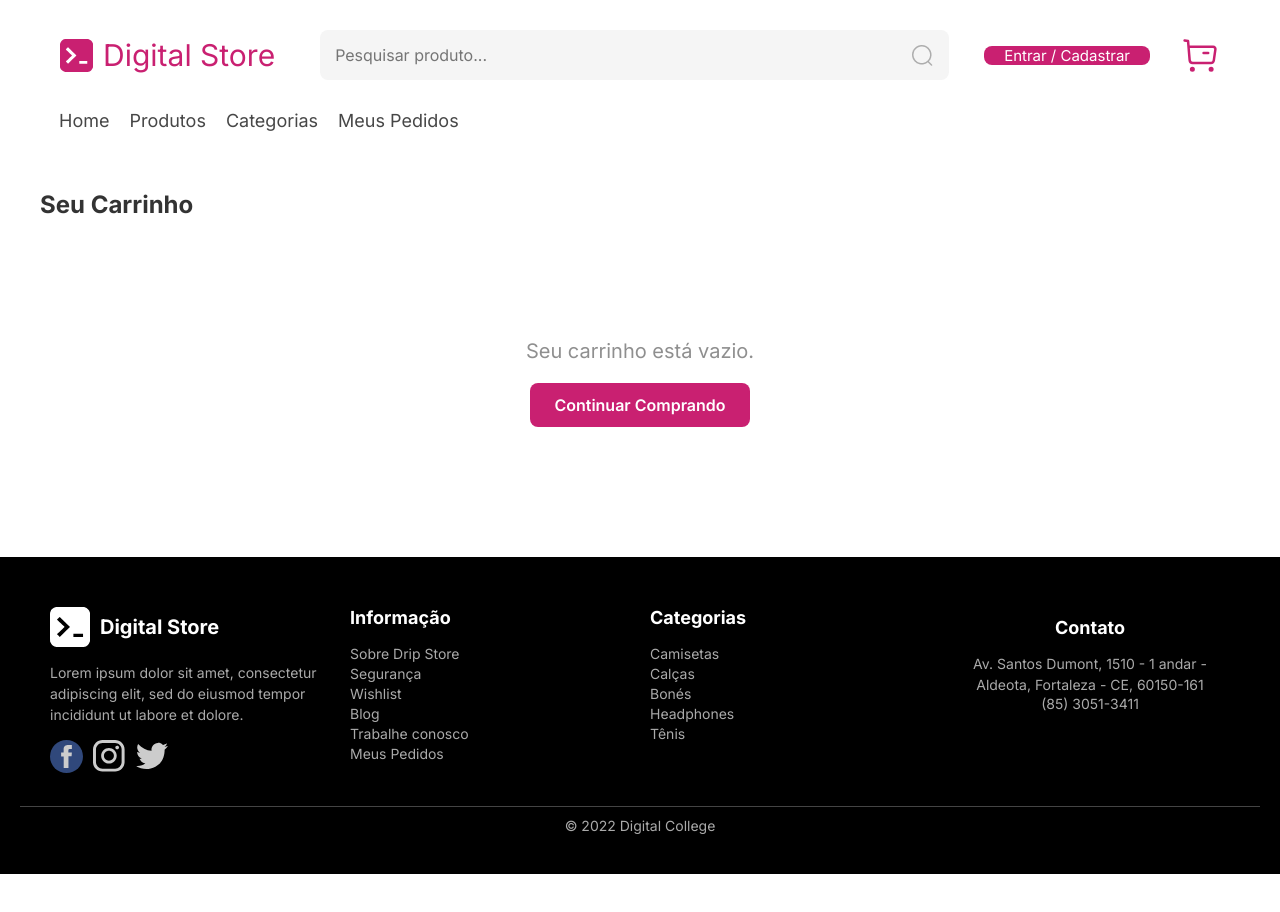
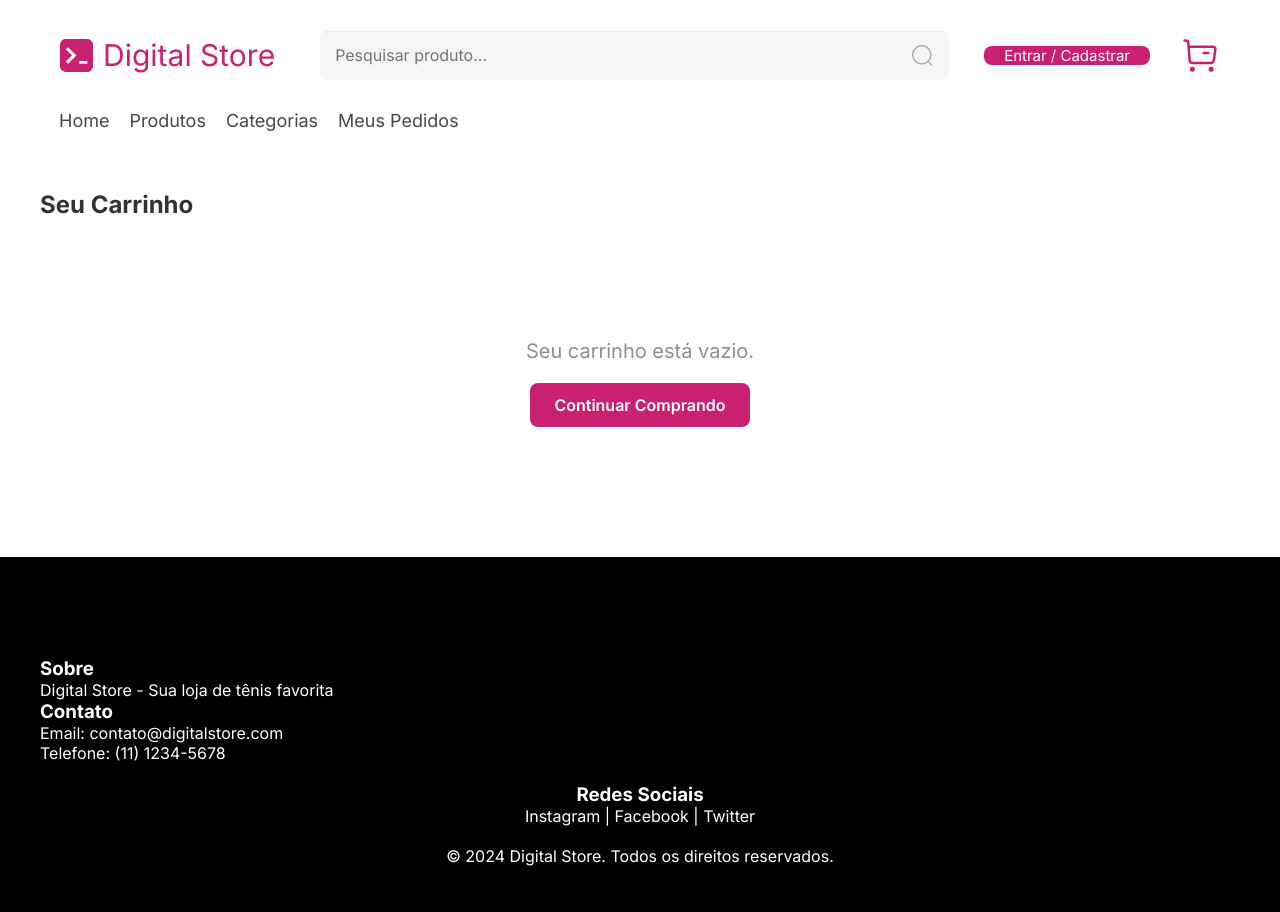
Before and after one commit to YanMalaquias/e-commerce-Digital-Store, a website with bundled scripts: page src/pages/cart.html in a window 1280 px wide. Before the commit the page ends 874 px from the top, so only its background shows below. Built offline with nearby package versions, Linux system fonts and the light colour scheme.

Commit message:
"Status do ajuste: - **Realizado no projeto**: `src/pages/cart.html` passou a ter `<footer id="main-footer"></footer>` como placeholder para o footer dinâmico."

```diff
--- a/src/pages/cart.html
+++ b/src/pages/cart.html
@@ -16,7 +16,9 @@
 </head>
 <body>
     <!-- Cabeçalho dinâmico da página (renderizado via JavaScript) -->
-    <header id="main-header"></header>
+    <header id="main-header">
+
+    </header>
     <!-- Conteúdo principal da página -->
     <main id="main-content">
         <!-- Container principal da página do carrinho -->
@@ -29,77 +31,7 @@
         </section>
     </main>
     <!-- Rodapé dinâmico da página (renderizado via JavaScript) -->
-    <footer style="background-color: #000; color: #fff; padding: 40px 20px; margin: 0px;">
-        <div id="footer_content"
-            style="display: flex; justify-content: space-between; flex-wrap: wrap; max-width: 1200px; margin: 0 auto;">
-            <!-- Logo e descrição -->
-            <div class="footer-column" style="display: flex; flex-direction: column;">
-                <div style="display: flex; align-items: center; margin-bottom: 15px;">
-                    <!-- Logo antes do nome -->
-                    <img src="../assets/logo-footer.svg" alt="Logo Digital Store"
-                        style="width: 40px; height: 40px; margin-right: 10px;">
-                    <h2 style="margin: 0; font-size: 20px;">Digital Store</h2>
-                </div>
-                <p style="color: #aaa; font-size: 14px; line-height: 1.5;">
-                    Lorem ipsum dolor sit amet, consectetur adipiscing elit, sed do eiusmod tempor incididunt ut labore
-                    et dolore.
-                </p>
-                <!-- Redes sociais -->
-                <div id="footer_social_midia" style="margin-top: 15px; display: flex; gap: 10px;">
-                    <a href="#" class="social-icon">
-                        <img src="../assets/Logo Facebook.svg" alt="Facebook" style="width: 33px; height: 33px;">
-                    </a>
-                    <a href="#" class="social-icon">
-                        <img src="../assets/Logo Istagram.svg" alt="Instagram" style="width: 33px; height: 33px;">
-                    </a>
-                    <a href="#" class="social-icon">
-                        <img src="../assets/Logo Twiter.svg" alt="Twitter" style="width: 33px; height: 33px;">
-                    </a>
-                </div>
-            </div>
-            <!-- coluna de informações -->
-            <div class="footer-column">
-                <h3 style="color: #fff; font-size: 18px; margin-bottom: 15px; ">Informação</h3>
-                <ul style="list-style-type: none; padding: 0; margin: 0;">
-                    <li><a href="#" style="color: #aaa; font-size: 14px; text-decoration: none;">Sobre Drip Store</a>
-                    </li>
-                    <li><a href="#" style="color: #aaa; font-size: 14px; text-decoration: none;">Segurança</a></li>
-                    <li><a href="#" style="color: #aaa; font-size: 14px; text-decoration: none;">Wishlist</a></li>
-                    <li><a href="#" style="color: #aaa; font-size: 14px; text-decoration: none;">Blog</a></li>
-                    <li><a href="#" style="color: #aaa; font-size: 14px; text-decoration: none;">Trabalhe conosco</a>
-                    </li>
-                    <li><a href="#" style="color: #aaa; font-size: 14px; text-decoration: none;">Meus Pedidos</a></li>
-                </ul>
-            </div>
-
-            <!-- coluna de categorias -->
-            <div class="footer-column">
-                <h3 style="color: #fff; font-size: 18px; margin-bottom: 15px;">Categorias</h3>
-                <ul style="list-style-type: none; padding: 0; margin: 0;">
-                    <li><a href="#" style="color: #aaa; font-size: 14px; text-decoration: none;">Camisetas</a></li>
-                    <li><a href="#" style="color: #aaa; font-size: 14px; text-decoration: none;">Calças</a></li>
-                    <li><a href="#" style="color: #aaa; font-size: 14px; text-decoration: none;">Bonés</a></li>
-                    <li><a href="#" style="color: #aaa; font-size: 14px; text-decoration: none;">Headphones</a></li>
-                    <li><a href="#" style="color: #aaa; font-size: 14px; text-decoration: none;">Tênis</a></li>
-                </ul>
-            </div>
-
-            <!-- coluna de contato -->
-            <div class="footer-column">
-                <h3 style="color: #fff; font-size: 18px; margin-bottom: 15px;">Contato</h3>
-                <p style="color: #aaa; font-size: 14px; line-height: 1.5;">
-                    Av. Santos Dumont, 1510 - 1 andar - Aldeota, Fortaleza - CE, 60150-161
-                </p>
-                <p style="color: #aaa; font-size: 14px;">(85) 3051-3411</p>
-            </div>
-        </div>
-
-        <!-- coluna de copyright -->
-        <div style="text-align: center; margin-top: 20px;">
-            <div style="border-top: 1px solid #444; margin-bottom: 10px;"></div>
-            <p style="color: #aaa; font-size: 14px;">&copy; 2022 Digital College</p>
-        </div>
-    </footer>
+    <footer id="main-footer"></footer>
     <!-- Script principal da aplicação usando ES Modules -->
     <script type="module" src="../js/app.js"></script>
 
```
Also changed, not shown: Homepage.html (+1 -1 lines).
